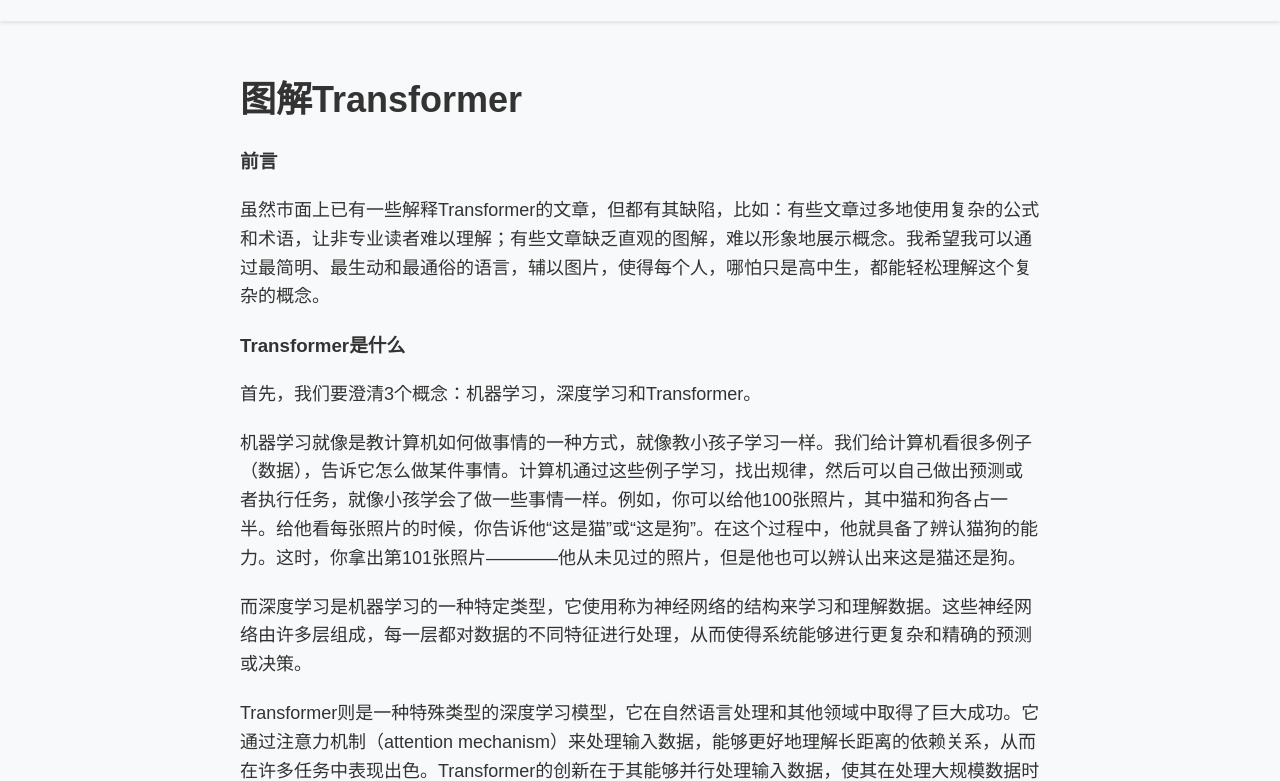
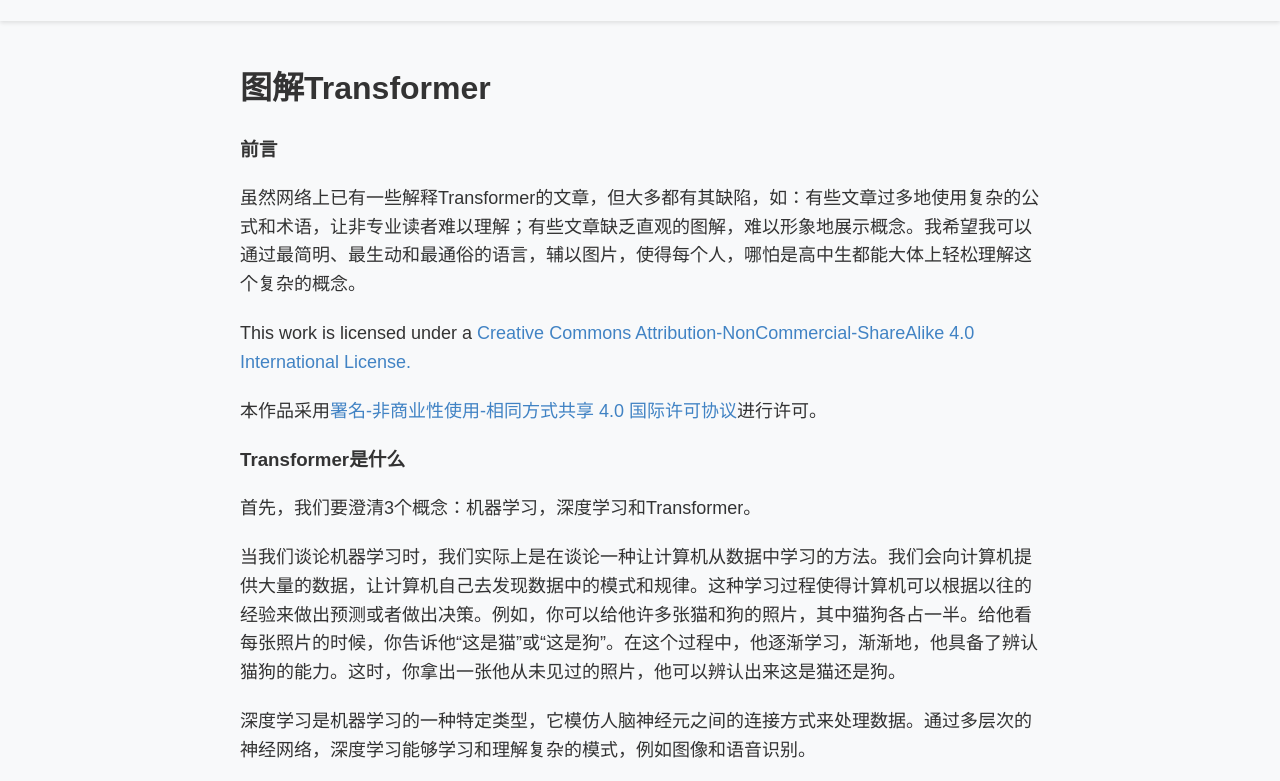
Before and after one commit to xiaoeyuSWU/trans, a plain HTML site: page index.html in a window 1280 px wide. Shown: the part 201-982 px from the top of the page. Drawn offline with Linux system fonts and the light colour scheme.

Commit message:
Update index.html

```diff
--- a/index.html
+++ b/index.html
@@ -147,22 +147,23 @@
         </div>
     </header>
     <main>
-        <h2>图解Transformer</h2>
+        <h1>图解Transformer</h1>
         <h3>前言</h3>
         <p>
-            虽然市面上已有一些解释Transformer的文章，但都有其缺陷，比如：有些文章过多地使用复杂的公式和术语，<!--
+            虽然网络上已有一些解释Transformer的文章，但大多都有其缺陷，如：有些文章过多地使用复杂的公式和术语，<!--
             -->让非专业读者难以理解；有些文章缺乏直观的图解，难以形象地展示概念。<!--
-            -->我希望我可以通过最简明、最生动和最通俗的语言，辅以图片，使得每个人，哪怕只是高中生，<!--
-            -->都能轻松理解这个复杂的概念。
+            -->我希望我可以通过最简明、最生动和最通俗的语言，辅以图片，使得每个人，哪怕是高中生<!--
+            -->都能大体上轻松理解这个复杂的概念。
 
         </p>
-
+        <p>This work is licensed under a <a href="https://creativecommons.org/licenses/by-nc-sa/4.0/" style="color: rgb(65, 131, 196); text-decoration: none;" target="_blank">Creative Commons Attribution-NonCommercial-ShareAlike 4.0 International License.</a></p>
+        <p>本作品采用<a href="https://creativecommons.org/licenses/by-nc-sa/4.0/" style="color: rgb(65, 131, 196); text-decoration: none;" target="_blank">署名-非商业性使用-相同方式共享 4.0 国际许可协议</a>进行许可。</p>
 
 
         <h3>Transformer是什么</h3>
         <p>首先，我们要澄清3个概念：机器学习，深度学习和Transformer。</p>
-        <p>机器学习就像是教计算机如何做事情的一种方式，就像教小孩子学习一样。我们给计算机看很多例子（数据），告诉它怎么做某件事情。计算机通过这些例子学习，找出规律，然后可以自己做出预测或者执行任务，就像小孩学会了做一些事情一样。例如，你可以给他100张照片，其中猫和狗各占一半。给他看每张照片的时候，你告诉他“这是猫”或“这是狗”。在这个过程中，他就具备了辨认猫狗的能力。这时，你拿出第101张照片————他从未见过的照片，但是他也可以辨认出来这是猫还是狗。</p>
-        <p>而深度学习是机器学习的一种特定类型，它使用称为神经网络的结构来学习和理解数据。这些神经网络由许多层组成，每一层都对数据的不同特征进行处理，从而使得系统能够进行更复杂和精确的预测或决策。</p>
+        <p>当我们谈论机器学习时，我们实际上是在谈论一种让计算机从数据中学习的方法。我们会向计算机提供大量的数据，让计算机自己去发现数据中的模式和规律。这种学习过程使得计算机可以根据以往的经验来做出预测或者做出决策。例如，你可以给他许多张猫和狗的照片，其中猫狗各占一半。给他看每张照片的时候，你告诉他“这是猫”或“这是狗”。在这个过程中，他逐渐学习，渐渐地，他具备了辨认猫狗的能力。这时，你拿出一张他从未见过的照片，他可以辨认出来这是猫还是狗。</p>
+        <p>深度学习是机器学习的一种特定类型，它模仿人脑神经元之间的连接方式来处理数据。通过多层次的神经网络，深度学习能够学习和理解复杂的模式，例如图像和语音识别。</p>
         <p>Transformer则是一种特殊类型的深度学习模型，它在自然语言处理和其他领域中取得了巨大成功。它通过注意力机制（attention mechanism）来处理输入数据，能够更好地理解长距离的依赖关系，从而在许多任务中表现出色。Transformer的创新在于其能够并行处理输入数据，使其在处理大规模数据时非常高效。</p>
 
         <h3>Transformer可以干什么</h3>
@@ -201,7 +202,7 @@
         <h3>将张量带入视野</h3>
         <p>现在我们已经了解了模型的主要组件，接下来我们来看看各种张量如何在这些组件之间流动。在深度学习领域，向量是一个包含多个数值的数组。一个长度为30的向量（也就是30维向量）可以表示为[n1, n2, ... ,n30]。如果这个向量代表一个班级的30名同学的线性代数成绩，这个向量可以是[89, 97,75, ... 88]。</p>
         <p>至于向量和张量的关系，一句话解释就是：向量是一维的张量，也就是张量是向量的推广。例如，一个一维张量就是一个向量，一个二维张量就是一个矩阵。张量的维度可以是任意的，常见的包括一维（向量）、二维（矩阵）和三维、四维等高维张量。高维张量在深度学习模型中经常使用，比如在图像处理中的四维张量，包含批次大小、高度、宽度和通道数。</p>
-        <p>首先，我们使用词嵌入算法，把词语转化为固定维度的向量。最简单的理解可以是：通过词嵌入算法，把一个单词转换成一堆数字，随后，单词的变化就变成了数字的变化。简单来说，这是因为计算机无法直接理解自然语言中的单词，但可以处理数值。通过将单词转换成向量，计算机可以将文本数据转化为数值数据，从而能够进行处理和计算。同时，词嵌入可以捕捉到单词之间的语义关系。比如，通过词嵌入，语义相似的单词会被映射到相近的向量空间。这意味着“高等数学”和“线性代数”会有相似的向量表示，而“高等数学”和“猫咪”则会有较大的向量差异。</p>
+        <p>首先，我们使用词嵌入算法，把词语转化为固定维度的向量。最简单的理解可以是：通过词嵌入算法，把一个单词转换成一堆数字，随后，单词的变化就变成了数字的变化。简单来说，这是因为计算机无法直接理解自然语言中的单词，但可以处理数值。通过将单词转换成向量，计算机可以将文本数据转化为数值数据，从而能够进行处理和计算。同时，词嵌入可以捕捉到单词之间的语义关系。比如，通过词嵌入，语义相似的单词会被映射到相近的向量空间。这意味着“高等数学”和“线性代数”会有相似的向量表示，而“高等数学”和“西南大学”则会有较大的向量差异。</p>
 
         <img src="transpic/6.png" alt="Encoder-Decoder Diagram">
         <p>还记得吗，一个编码组件共有6层编码器，词嵌入只发生在最底层的编码器中。所有编码器的共同特点是它们接收一个大小为512的向量列表——在底层编码器中，这是词嵌入，而在其他编码器中，这是之前的编码器的输出。这个列表的大小是我们可以设置的超参数——基本上，它将是我们训练数据集中最长句子的长度。</p>
```
